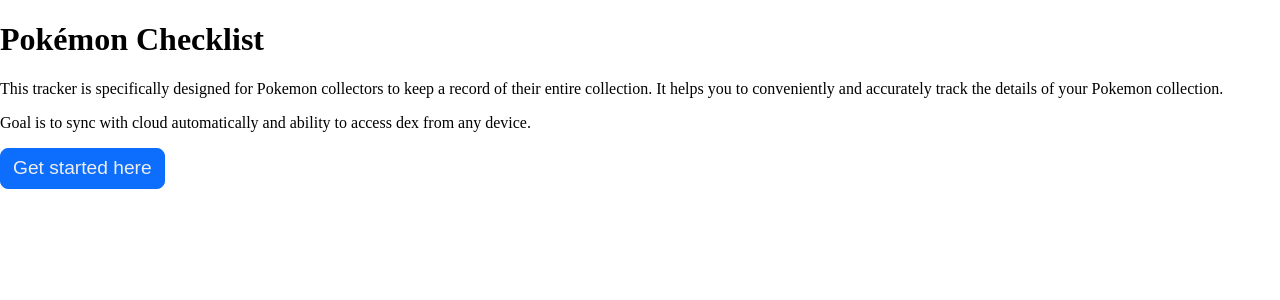
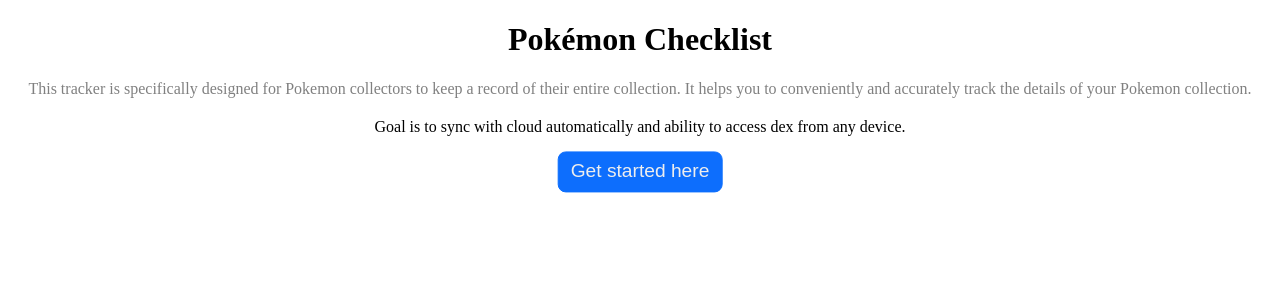
Before and after one commit to ohjames/pokemon-checklist, a Django app: page / in a window 1280 px wide. Shown: the part 53-353 px from the top of the page. Run offline with Django 4.2, Linux system fonts and the light colour scheme.

Commit message:
Home page has css that is presentable.

```diff
--- a/checklist/static/css/main.css
+++ b/checklist/static/css/main.css
@@ -96,6 +96,26 @@ body {
     transition: unset;
 }
 
+h1 {
+    text-align: center;
+}
+
+.lead {
+    text-align: center;
+    margin-top: 20px;
+}
+
+.header-text {
+    color: gray;
+}
+
+.btn-home {
+    position: absolute;
+    left: 50%;
+    margin-top: 20px;
+    transform: translate(-50%, -50%);
+}
+
 .pokemon-list {
     display: grid;
     grid-template-columns: repeat(12, 1fr);
--- a/checklist/templates/checklist/home.html
+++ b/checklist/templates/checklist/home.html
@@ -2,11 +2,9 @@
 
 {% block content %}
 <h1>Pokémon Checklist</h1>
-<p class="lead text-muted">This tracker is specifically designed for Pokemon collectors to keep a record of their entire collection. It helps you to conveniently and accurately track the details of your Pokemon collection.</p>
-<p>Goal is to sync with cloud automatically and ability to access dex from any device.</p>
-<p>
-    <a href="{% url 'checklist' %}">
-        <button class="btn btn-primary">Get started here</button>
-    </a>
-</p>
+<p class="lead header-text">This tracker is specifically designed for Pokemon collectors to keep a record of their entire collection. It helps you to conveniently and accurately track the details of your Pokemon collection.</p>
+<p class="lead">Goal is to sync with cloud automatically and ability to access dex from any device.</p>
+<a href="/checklist/">
+    <button class="btn btn-primary btn-home">Get started here</button>
+</a>
 {% endblock %}
```
